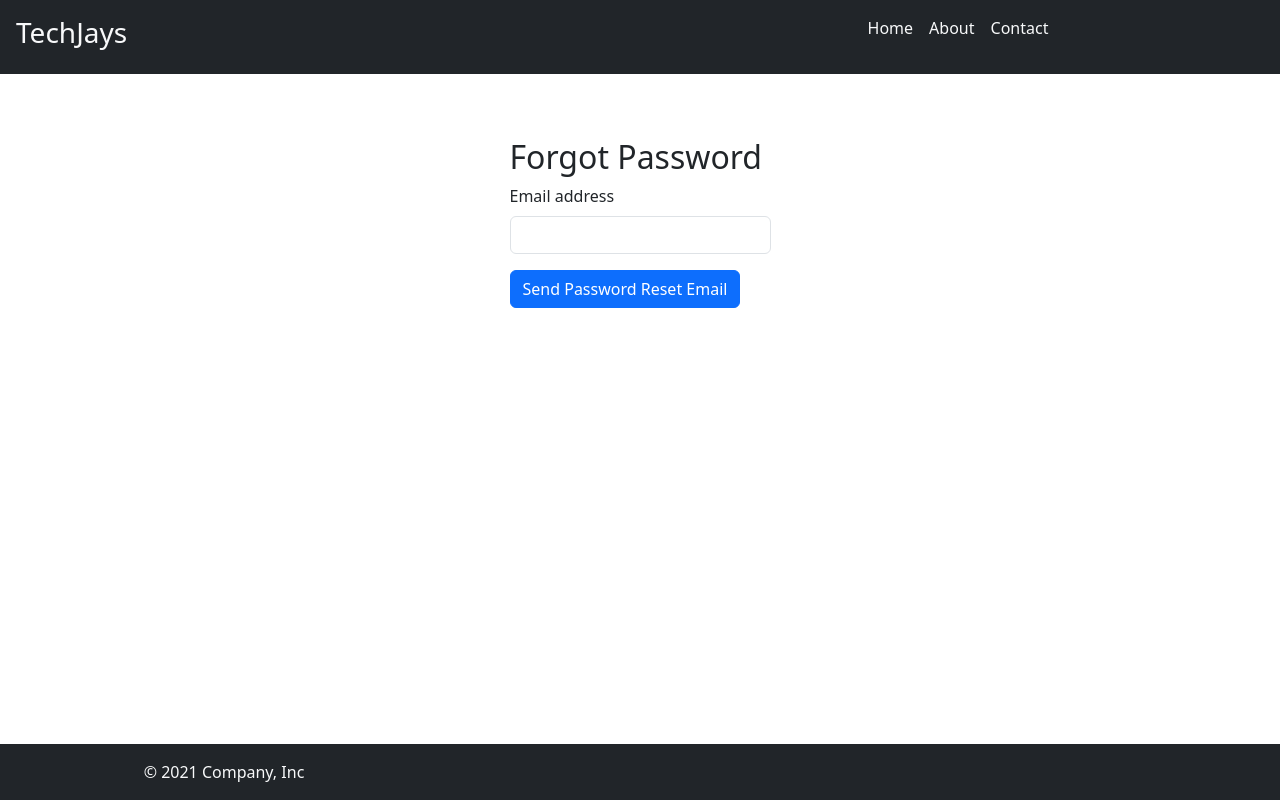
After one commit to Subakeerthana1515/AIchatbot, a Django app: page /techjays/forget_password/ in a window 1280 px wide. The commit adds this page. Run offline with Django 5.2, Linux system fonts and the light colour scheme.

Commit message:
email config

```diff
--- a/techjays/auth_views.py
+++ b/techjays/auth_views.py
@@ -6,8 +6,16 @@ from django.shortcuts import render, redirect
 from django.contrib.auth.decorators import login_required
 from django.http import JsonResponse, HttpResponseBadRequest
 from django.views.decorators.csrf import csrf_exempt
-from .forms import RegisterForm
+from .forms import ForgotPasswordForm, RegisterForm
 from .models import UploadedFile, ChatHistory, ChatMessage  # your models
+from django.contrib.auth.tokens import default_token_generator
+from django.utils.http import urlsafe_base64_encode
+from django.utils.encoding import force_bytes
+from django.contrib.sites.shortcuts import get_current_site
+from django.template.loader import render_to_string
+from django.core.mail import send_mail
+from django.contrib import messages
+
 
 def welcome(request):
     return render(request, 'welcome.html')
@@ -49,3 +57,30 @@ def logout_view(request):
     logout(request)
     # Redirect to login page after logout, include namespace if needed
     return redirect('techjays:login')
+
+def forget_password(request):
+  form = ForgotPasswordForm()
+  if request.method == 'POST':
+        #form
+   form = ForgotPasswordForm(request.POST)
+   if form.is_valid():
+            email = form.cleaned_data['email']
+            user = User.objects.get(email=email)
+            #send email to reset password
+            token = default_token_generator.make_token(user)
+            uid = urlsafe_base64_encode(force_bytes(user.pk))
+            current_site = get_current_site(request)
+            domain = current_site.domain
+            subject = "Reset Password Requested"
+            message = render_to_string('techjays/reset_password_email.html', {
+                'domain': domain,
+                'uid': uid,
+                'token': token
+            })
+
+            send_mail(subject, message, 'noreply@techjays.com', [email])
+            messages.success(request, 'Email has been sent')
+  return render(request,'techjays/forget_password.html',{'form': form})
+
+def reset_password(request):
+    pass
--- a/techjays/forms.py
+++ b/techjays/forms.py
@@ -61,3 +61,25 @@ class FileUploadForm(forms.ModelForm):
     class Meta:
         model = UploadedFile
         fields = ['file']
+
+class ForgotPasswordForm(forms.Form):
+    email = forms.EmailField(label='Email', max_length=254, required=True)
+
+    def clean(self):
+        cleaned_data = super().clean()
+        email = cleaned_data.get('email')
+
+        if not User.objects.filter(email=email).exists():
+            raise forms.ValidationError("No User Registered with this email.")
+
+class ResetPasswordForm(forms.Form):
+    new_password = forms.CharField(label='New Password', min_length=8)
+    confirm_password = forms.CharField(label='Confirm Password', min_length=8)
+
+    def clean(self):
+        cleaned_data = super().clean()
+        new_password = cleaned_data.get("new_password")
+        confirm_password = cleaned_data.get("confirm_password")
+
+        if new_password and confirm_password and new_password != confirm_password:
+            raise forms.ValidationError("Passwords do not match.")
--- a/techjays/templates/login.html
+++ b/techjays/templates/login.html
@@ -77,6 +77,10 @@
                 <p class="mt-3">
                     Don't have an account? <a href="{% url 'techjays:register' %}">Register here</a>
                 </p>
+                <p>
+                    <a href="{% url 'techjays:forget_password' %}">Forgot your password?</a>
+
+                </p>
             </div>
         </div>
     </div>
--- /dev/null
+++ b/techjays/templates/techjays/forget_password.html
@@ -0,0 +1,51 @@
+<!DOCTYPE html>
+<html lang="en">
+<head>
+    <meta charset="UTF-8">
+    <meta name="viewport" content="width=device-width, initial-scale=1.0">
+    <title>Document</title>
+    <link href="https://cdn.jsdelivr.net/npm/bootstrap@5.3.3/dist/css/bootstrap.min.css" rel="stylesheet" integrity="sha384-QWTKZyjpPEjISv5WaRU9OFeRpok6YctnYmDr5pNlyT2bRjXh0JMhjY6hW+ALEwIH" crossorigin="anonymous">
+    <link rel="stylesheet" href="./style.css">
+</head>
+<body >
+    <header class="p-3 bg-dark text-white">
+        <div class="row">
+            <div class="col">
+               <a class="text-decoration-none text-light" href="./index.html"><h3>TechJays</h3></a>
+            </div>
+            <div class="col">
+                <div class="d-flex justify-content-center gap-3">
+                    <a class="text-light text-decoration-none" href="">Home</a>
+                    <a class="text-light text-decoration-none" href="">About</a>
+                    <a class="text-light text-decoration-none" href="">Contact</a>
+                </div>
+            </div>
+        </div>
+    </header>
+    <div class="container mt-5">
+        <div class="row d-flex justify-content-center">
+            <div class="col-3 mt-3">
+                <h2>Forgot Password</h2>
+                <form method="post">
+                    {% csrf_token %}
+                    <div class="mb-3">
+                        <label for="email" class="form-label">Email address</label>
+                        <input type="email" class="form-control" id="email" name="email" required>
+                    </div>
+                    <button type="submit" class="btn btn-primary">Send Password Reset Email</button>
+                </form>
+
+            </div>
+        </div>
+    </div>
+
+
+
+    <footer class="bg-dark text-light p-3 fixed-bottom">
+        <div class="col-4 d-flex justify-content-center align-items-center">
+          <span class="text-light">© 2021 Company, Inc</span>
+        </div>
+    </footer>
+    <script src="https://cdn.jsdelivr.net/npm/bootstrap@5.3.3/dist/js/bootstrap.bundle.min.js" integrity="sha384-YvpcrYf0tY3lHB60NNkmXc5s9fDVZLESaAA55NDzOxhy9GkcIdslK1eN7N6jIeHz" crossorigin="anonymous"></script>
+</body>
+</html>
--- a/techjays/urls.py
+++ b/techjays/urls.py
@@ -10,6 +10,13 @@ urlpatterns = [
     path('register/', auth_views.register, name='register'),
     path('login_view/', auth_views.login_view, name='login'),
     path('logout_view/', auth_views.logout_view, name='logout'),
+    path('forget_password/', auth_views.forget_password, name='forget_password'),
+    path('reset/<uidb64>/<token>/', auth_views.reset_password, name='reset_password'),
+
+
+
+
+
 
     # Chatbot only accessible after login
     path('chatbot/', chat_views.chatbot_view, name='chatbot'),
@@ -21,4 +28,5 @@ urlpatterns = [
     path('chatbot/delete/', chat_views.delete_chat, name='delete_chat'),
     path('chatbot/remove_document/', chat_views.remove_document, name='remove_document'),
     path('chatbot/gemini/', chat_views.call_gemini_flash_api, name='call_gemini'),
+
 ]
```
Also changed, not shown: myapp/settings.py (+13 -0 lines), techjays/templates/techjays/reset_password_email.html (added, +12 -0 lines), techjays/templates/techjays/base.html (renamed from techjays/templates/base.html), 1 other file.
